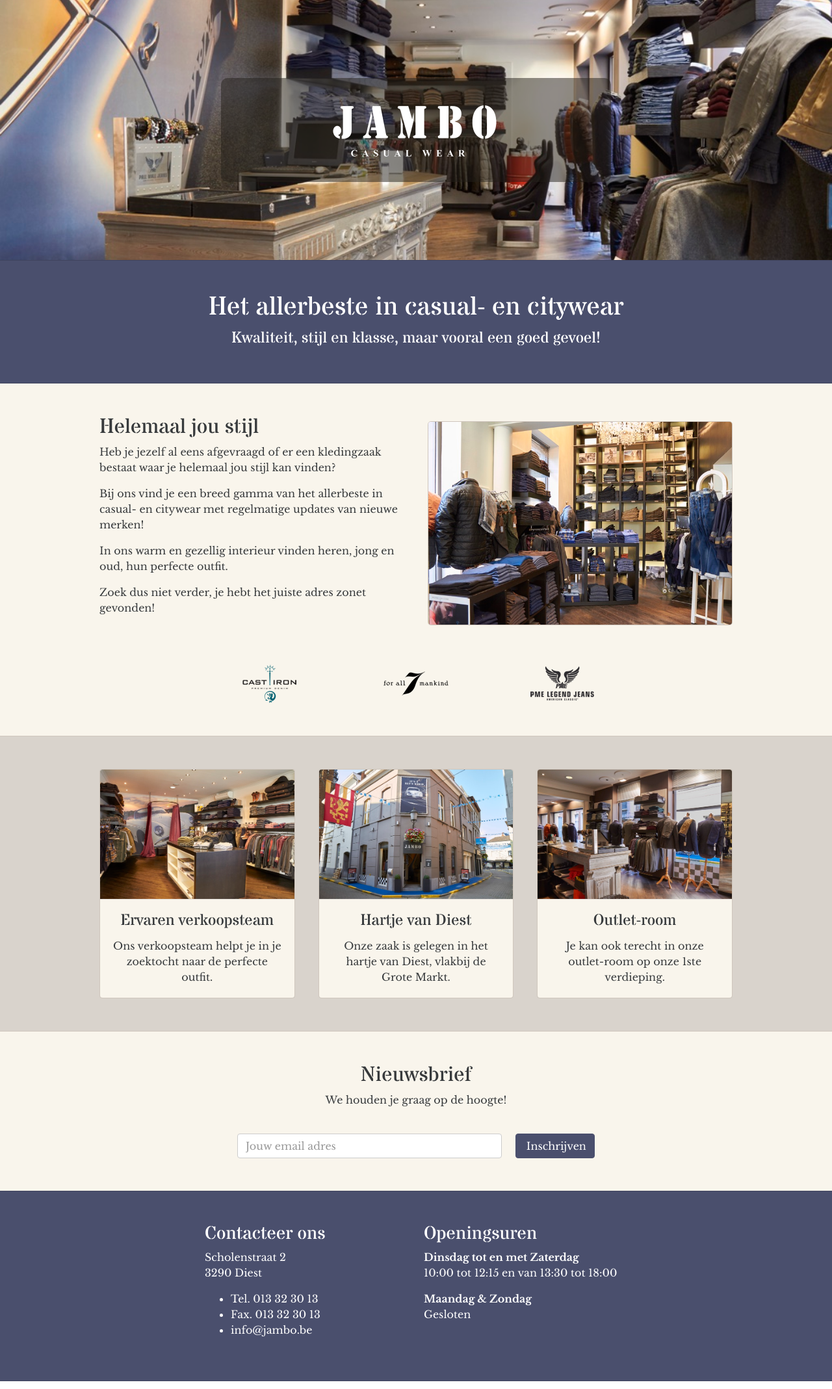
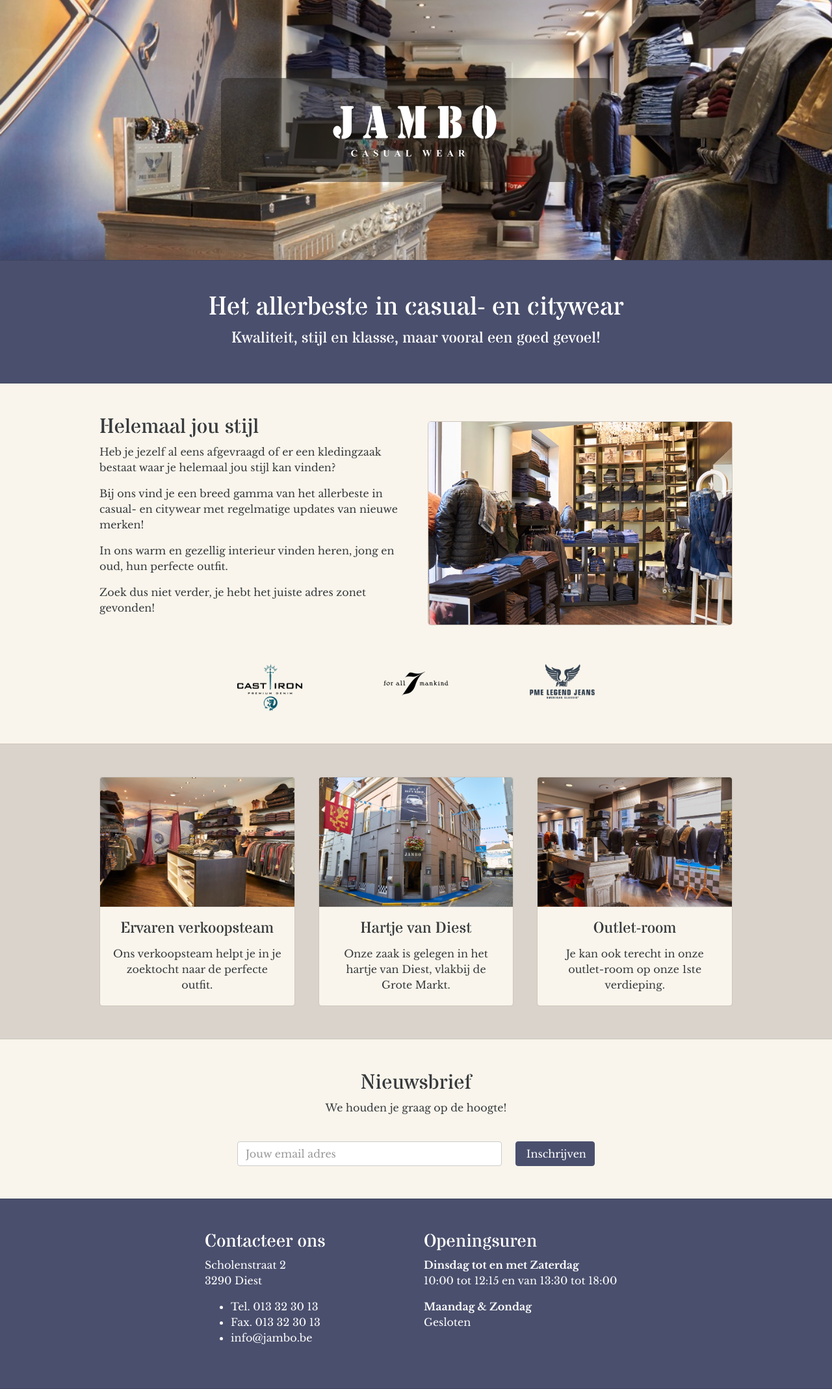
Before and after one commit to janssit/www.jambo.be, a Jekyll site: the page built from index.html, in a window 1280 px wide. Shown: the whole page at 65% size. Built offline with Jekyll 4.4.1, drawn with Linux system fonts in a browser that asks for light colours.

Commit message:
Higher quality logos

```diff
--- a/_scss/_theme.scss
+++ b/_scss/_theme.scss
@@ -138,6 +138,7 @@
 
   img {
     margin: 0 auto;
+    max-width: 100px;
   }
 }
 
--- a/css/default.css
+++ b/css/default.css
@@ -2868,7 +2868,8 @@
   .grid--brands .grid__inner {
     max-width: 700px; }
   .grid--brands img {
-    margin: 0 auto; }
+    margin: 0 auto;
+    max-width: 100px; }
 
 h2 {
   font-family: 'Stardos Stencil', cursive; }
```
Also changed, not shown: images/brands/castiron.png, images/brands/pme_legend_jeans.png.
